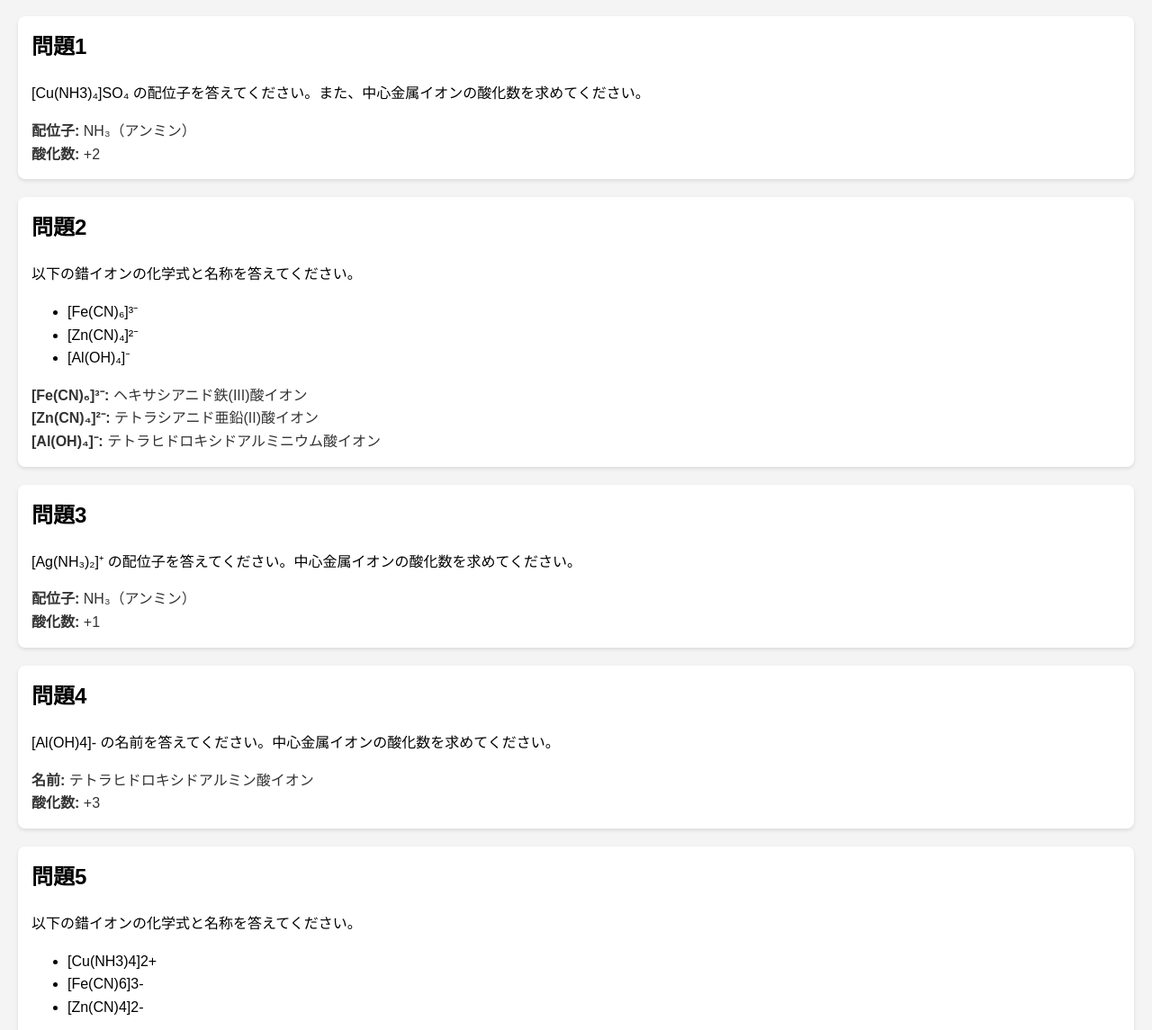
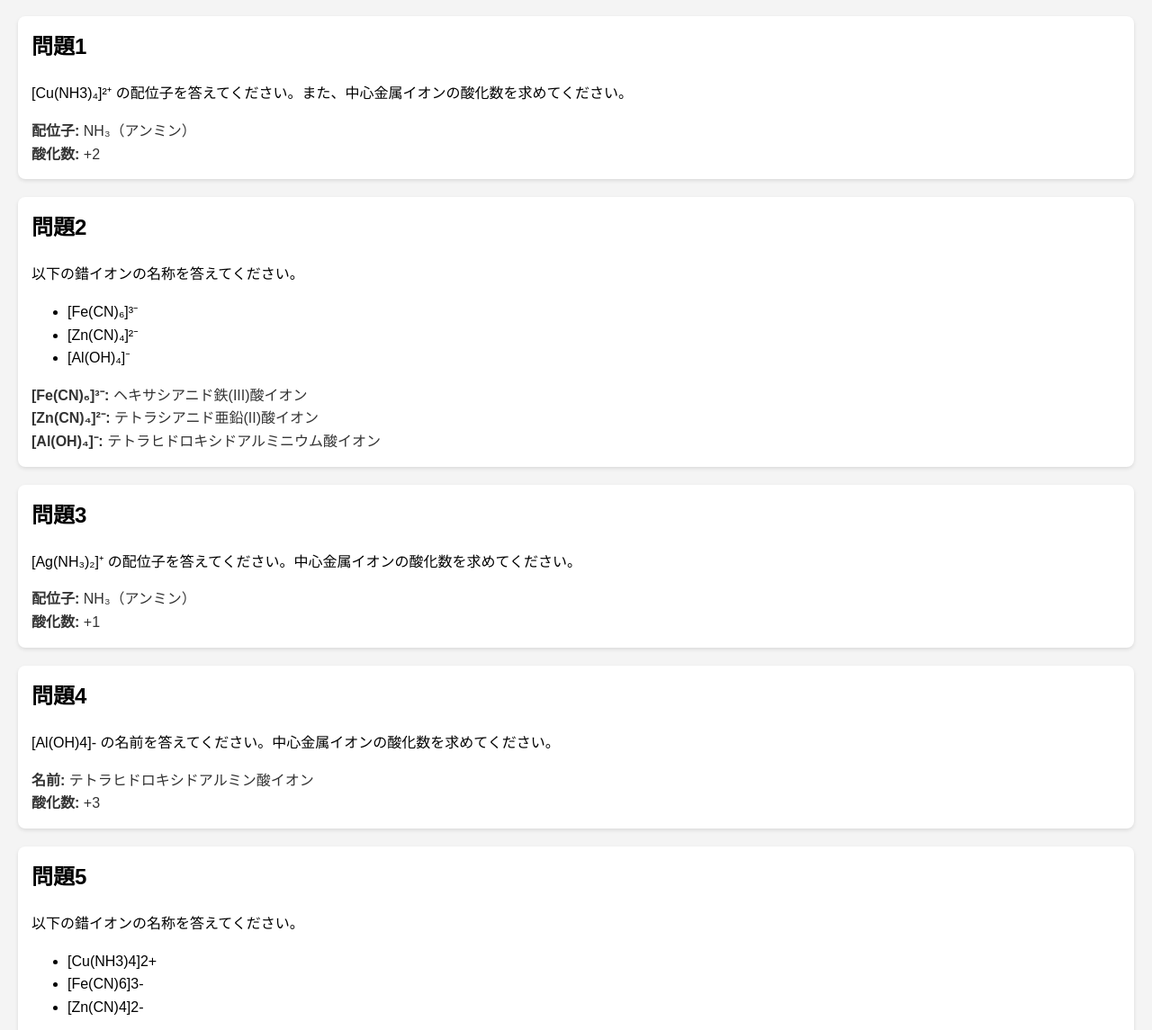
Before and after one commit to mikan1016/-site, a plain HTML site: page answers.html in a window 1280 px wide. Shown: the part 96-1241 px from the top of the page at 90% size. Drawn offline with Linux system fonts and the light colour scheme.

Commit message:
Update answers.html

```diff
--- a/answers.html
+++ b/answers.html
@@ -74,7 +74,7 @@
 
     <div class="question">
         <h2>問題1</h2>
-        <p>[Cu(NH3)₄]SO₄ の配位子を答えてください。また、中心金属イオンの酸化数を求めてください。</p>
+        <p>[Cu(NH3)₄]²⁺ の配位子を答えてください。また、中心金属イオンの酸化数を求めてください。</p>
         <div class="answer">
             <strong>配位子:</strong> NH₃（アンミン）<br>
             <strong>酸化数:</strong> +2
@@ -83,7 +83,7 @@
 
     <div class="question">
         <h2>問題2</h2>
-        <p>以下の錯イオンの化学式と名称を答えてください。</p>
+        <p>以下の錯イオンの名称を答えてください。</p>
         <ul>
             <li>[Fe(CN)₆]³⁻</li>
             <li>[Zn(CN)₄]²⁻</li>
@@ -116,7 +116,7 @@
 
     <div class="question">
         <h2>問題5</h2>
-        <p>以下の錯イオンの化学式と名称を答えてください。</p>
+        <p>以下の錯イオンの名称を答えてください。</p>
         <ul>
             <li>[Cu(NH3)4]2+</li>
             <li>[Fe(CN)6]3-</li>
```
